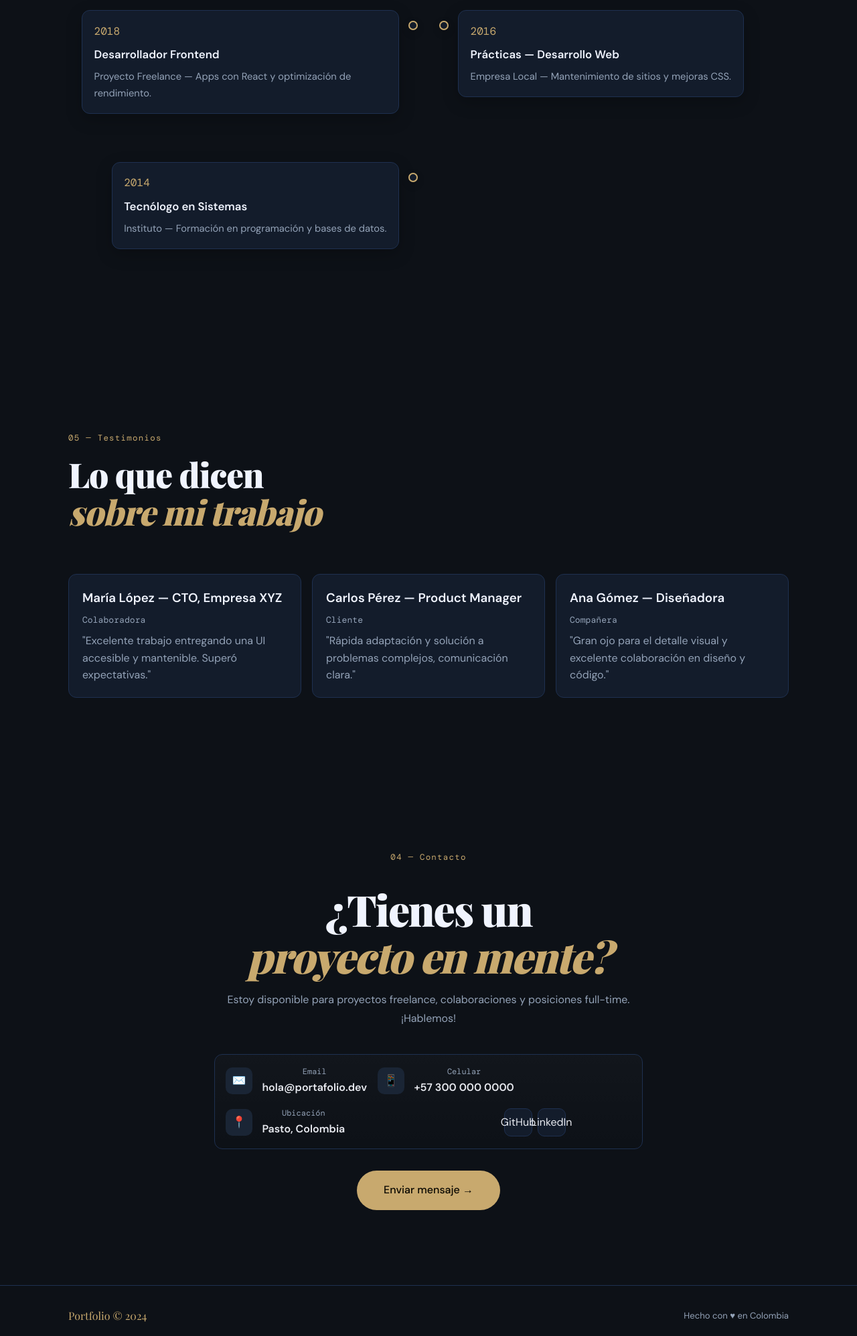
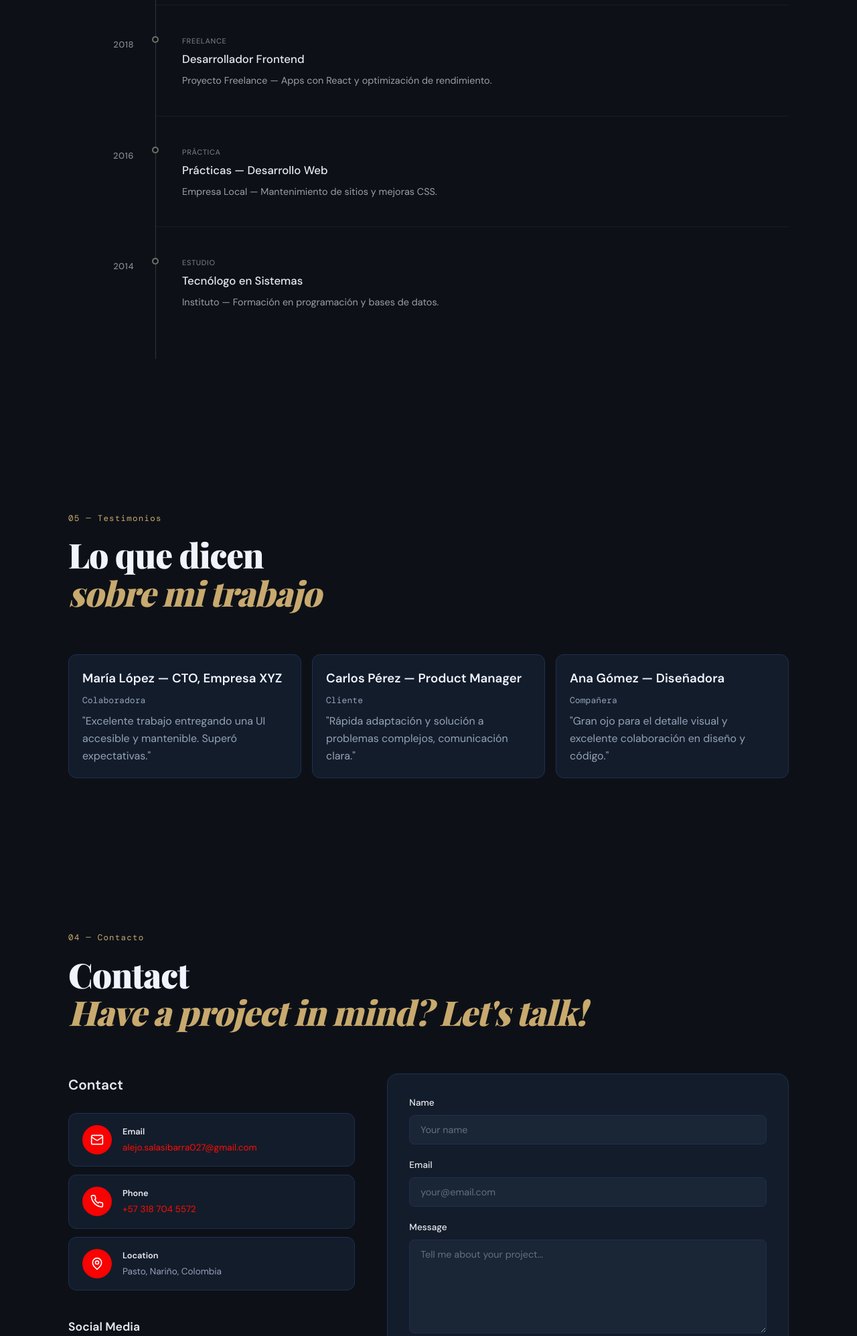
Before and after one commit to DavidSalas0273/Portafolio-Segundo-Momento, a website: page portafolio/index.html in a window 1280 px wide. Shown: the part 4819-6814 px from the top of the page at 67% size. Drawn offline with nearby package versions, Linux system fonts and the light colour scheme; a web font is replaced by a local one.

Commit message:
Cambios en Contac

```diff
--- a/portafolio/css/style.css
+++ b/portafolio/css/style.css
@@ -566,19 +566,107 @@ em { font-style: italic; font-family: var(--serif); color: var(--accent); }
 /* ═══════════════════════════════════════
   TIMELINE
 ═══════════════════════════════════════ */
-.timeline-wrap { position: relative; padding: 3rem 0 2rem; display: grid; grid-template-columns: 1fr 1fr; gap: 2.5rem 3rem; }
-.timeline-line { position: absolute; left: 50%; top: 0; bottom: 0; width: 2px; background: linear-gradient(to bottom, var(--border), transparent 20%); transform: translateX(-50%); }
-.timeline-item { position: relative; padding: 0.75rem 1.25rem; margin-top: 0.5rem; }
-.timeline-item:nth-child(odd) { grid-column: 1 / 2; justify-self: end; }
-.timeline-item:nth-child(even) { grid-column: 2 / 3; justify-self: start; }
-.timeline-card { background: var(--surface); border: 1px solid var(--border); padding: 1.1rem; border-radius: 12px; box-shadow: 0 8px 24px rgba(0,0,0,0.22); width: 100%; max-width: 520px; }
-.tl-date { display:block; font-family:var(--mono); color:var(--accent); margin-bottom:0.5rem; }
-.tl-title { font-size:1.05rem; margin-bottom:0.4rem; color:var(--light); }
-.tl-desc { color:var(--text2); font-size:0.92rem; }
-.timeline-item::after { content: ''; position: absolute; top: 28px; width: 14px; height: 14px; border-radius: 50%; background: var(--surface); border: 2px solid var(--accent); box-shadow: 0 4px 12px rgba(0,0,0,0.2); }
-.timeline-item:nth-child(odd)::after { right: -8px; }
-.timeline-item:nth-child(even)::after { left: -8px; }
+/* ══ TIMELINE ══ */
+.timeline-wrap {
+  position: relative;
+  padding: 1rem 0 2rem;
+}
 
+.timeline-line {
+  position: absolute;
+  left: 130px;
+  top: 0;
+  bottom: 0;
+  width: 1px;
+  background: rgba(255, 255, 255, 0.15); /* ajusta al color de tu diseño */
+}
+
+.timeline-item {
+  display: flex;
+  align-items: flex-start;
+  gap: 0;
+  padding: 2.5rem 0;
+  position: relative;
+}
+
+.timeline-item:first-child {
+  padding-top: 0.5rem;
+}
+
+/* Año a la izquierda de la línea */
+.tl-meta {
+  width: 130px;
+  padding-right: 2rem;
+  text-align: right;
+  flex-shrink: 0;
+  padding-top: 6px;
+}
+
+.tl-date {
+  font-size: 13px;
+  font-weight: 500;
+  letter-spacing: 0.04em;
+  opacity: 0.55;
+}
+
+/* Punto sobre la línea */
+.tl-dot {
+  position: absolute;
+  left: 130px;
+  top: 2.9rem;
+  width: 10px;
+  height: 10px;
+  border-radius: 50%;
+  background: var(--color-bg, #0f0f0f); /* mismo fondo que la sección */
+  border: 2px solid rgba(255, 255, 255, 0.4);
+  transform: translateX(-50%);
+  flex-shrink: 0;
+}
+
+.timeline-item:first-child .tl-dot {
+  border-color: #7F77DD; /* acento en el más reciente */
+}
+
+/* Tarjeta de contenido */
+.timeline-card {
+  padding-left: 2.5rem;
+  flex: 1;
+}
+
+.tl-tag {
+  display: inline-block;
+  font-size: 11px;
+  font-weight: 500;
+  letter-spacing: 0.06em;
+  text-transform: uppercase;
+  opacity: 0.45;
+  margin-bottom: 8px;
+}
+
+.tl-title {
+  font-size: 1.05rem;
+  font-weight: 500;
+  margin: 0 0 8px;
+  line-height: 1.3;
+}
+
+.tl-desc {
+  font-size: 0.9rem;
+  line-height: 1.7;
+  opacity: 0.65;
+  margin: 0;
+}
+
+/* Separador sutil entre items */
+.timeline-item + .timeline-item::before {
+  content: '';
+  position: absolute;
+  top: 0;
+  left: 130px;
+  right: 0;
+  height: 1px;
+  background: rgba(255, 255, 255, 0.05);
+}
 /* ═══════════════════════════════════════
   TESTIMONIOS
 ═══════════════════════════════════════ */
@@ -593,15 +681,180 @@ em { font-style: italic; font-family: var(--serif); color: var(--accent); }
 /* ═══════════════════════════════════════
   CONTACT WINDOW (parte inferior)
 ═══════════════════════════════════════ */
-.contact-window { display:flex; flex-wrap:wrap; gap:1rem; align-items:center; margin:1.5rem 0 2rem; background: linear-gradient(180deg, rgba(255,255,255,0.02), transparent); padding:1rem; border-radius:12px; border:1px solid var(--border); }
-.contact-item { display:flex; gap:0.9rem; align-items:center; min-width: 190px; }
-.ci-icon { width:40px; height:40px; border-radius:10px; background:var(--surface2); display:flex; align-items:center; justify-content:center; font-size:1.05rem; }
-.ci-label { font-family:var(--mono); font-size:0.75rem; color:var(--text2); }
-.ci-value { display:block; font-weight:600; color:var(--text); }
-.contact-links { margin-left:auto; display:flex; gap:0.5rem; align-items:center; }
-.ci-social { display:inline-flex; align-items:center; justify-content:center; width:42px; height:42px; background:var(--surface); border:1px solid var(--border); border-radius:10px; color:var(--text); text-decoration:none; }
-.ci-social svg { display:block; }
+/* ══ CONTACT LAYOUT ══ */
+.contact-layout {
+  display: grid;
+  grid-template-columns: 1fr 1.4fr;
+  gap: 3rem;
+  align-items: start;
+  margin-top: 3rem;
+}
 
+@media (max-width: 768px) {
+  .contact-layout {
+    grid-template-columns: 1fr;
+    gap: 2rem;
+  }
+}
+
+/* — Columna izquierda — */
+.contact-left-title {
+  font-size: 1.3rem;
+  font-weight: 700;
+  margin: 0 0 1.5rem;
+  color: var(--text);
+}
+
+.contact-info-list {
+  display: flex;
+  flex-direction: column;
+  gap: 0.75rem;
+  margin-bottom: 2.5rem;
+}
+
+.contact-info-item {
+  display: flex;
+  align-items: center;
+  gap: 1rem;
+  background: var(--surface);
+  border: 1px solid var(--border);
+  border-radius: 12px;
+  padding: 1rem 1.25rem;
+}
+
+.ci-icon-wrap {
+  width: 44px;
+  height: 44px;
+  border-radius: 50%;
+  background: #f80202;
+  display: flex;
+  align-items: center;
+  justify-content: center;
+  flex-shrink: 0;
+  color: #fff;
+}
+
+.ci-label {
+  font-size: 0.8rem;
+  font-weight: 600;
+  color: var(--text);
+  margin-bottom: 3px;
+}
+
+.ci-value {
+  font-size: 0.85rem;
+  color: #ff0d00;
+  text-decoration: none;
+  display: block;
+  word-break: break-all;
+}
+
+.ci-value:not(a) {
+  color: var(--text2);
+}
+
+/* — Social — */
+.contact-social-title {
+  font-size: 1.1rem;
+  font-weight: 700;
+  margin: 0 0 1rem;
+  color: var(--text);
+}
+
+.contact-social-links {
+  display: flex;
+  gap: 0.75rem;
+}
+
+.ci-social {
+  width: 44px;
+  height: 44px;
+  border-radius: 50%;
+  background: #ff0101;
+  display: inline-flex;
+  align-items: center;
+  justify-content: center;
+  color: #fff;
+  text-decoration: none;
+  transition: background 0.2s;
+}
+
+.ci-social:hover {
+  background: #1d4ed8;
+}
+
+/* — Formulario — */
+.contact-form-card {
+  background: var(--surface);
+  border: 1px solid var(--border);
+  border-radius: 16px;
+  padding: 2rem;
+  display: flex;
+  flex-direction: column;
+  gap: 1.25rem;
+}
+
+.cf-field {
+  display: flex;
+  flex-direction: column;
+  gap: 0.4rem;
+}
+
+.cf-label {
+  font-size: 0.85rem;
+  font-weight: 500;
+  color: var(--text);
+}
+
+.cf-input {
+  background: var(--surface2, rgba(255,255,255,0.05));
+  border: 1px solid var(--border);
+  border-radius: 8px;
+  padding: 0.75rem 1rem;
+  color: var(--text);
+  font-size: 0.9rem;
+  width: 100%;
+  box-sizing: border-box;
+  outline: none;
+  transition: border-color 0.2s;
+  font-family: inherit;
+}
+
+.cf-input::placeholder {
+  color: var(--text2);
+  opacity: 0.6;
+}
+
+.cf-input:focus {
+  border-color: #3b82f6;
+}
+
+.cf-textarea {
+  resize: vertical;
+  min-height: 140px;
+}
+
+.cf-submit {
+  display: flex;
+  align-items: center;
+  justify-content: center;
+  gap: 0.6rem;
+  width: 100%;
+  padding: 0.9rem;
+  background: #ff0303;
+  color: #fff;
+  border: none;
+  border-radius: 8px;
+  font-size: 0.95rem;
+  font-weight: 600;
+  cursor: pointer;
+  transition: background 0.2s;
+  font-family: inherit;
+}
+
+.cf-submit:hover {
+  background:   #ff0000;
+}
 /* ═══════════════════════════════════════
    RESPONSIVE
 ═══════════════════════════════════════ */
@@ -623,6 +876,17 @@ em { font-style: italic; font-family: var(--serif); color: var(--accent); }
   .timeline-item { justify-self: stretch; padding-left: 2rem; }
   .timeline-item::after { left: 10px; right: auto; }
 
+  /* Testimonials: stack into single column on small/medium screens */
+  .testimonials-grid { grid-template-columns: 1fr; }
+  .testimonial-card.expanded { transform: none; z-index: 20; box-shadow: 0 14px 40px rgba(0,0,0,0.36); }
+  .testimonial-card { width: 100%; }
+
+  /* Contact window: stack items vertically and make social links flow */
+  .contact-window { flex-direction: column; align-items: stretch; padding: 0.85rem; }
+  .contact-item { width: 100%; min-width: auto; }
+  .contact-links { margin-left: 0; justify-content: flex-start; }
+  .ci-social { width:40px; height:40px; }
+
   .proyectos-grid  { grid-template-columns:1fr; }
   .proyecto-featured { grid-template-columns:1fr; }
   .proyecto-featured .proyecto-img { min-height:200px; }
@@ -639,4 +903,12 @@ em { font-style: italic; font-family: var(--serif); color: var(--accent); }
   .contacto-links { flex-direction:column; align-items:center; }
   .footer-inner   { justify-content:center; text-align:center; }
   .floating-controls { bottom:1.2rem; right:1.2rem; }
+
+  /* Small phones tweaks */
+  .timeline-wrap { padding: 2rem 0 1rem; }
+  .timeline-item { padding-left: 1.6rem; margin-top: 1rem; }
+  .tl-title { font-size: 1rem; }
+  .testimonials-grid { gap: 0.9rem; }
+  .testimonial-card { padding: 1rem; }
+  .contact-window { gap: 0.6rem; }
 }
--- a/portafolio/index.html
+++ b/portafolio/index.html
@@ -35,8 +35,8 @@
       <button class="fab-btn fab-cv" id="cvToggle" aria-label="CV">📄</button>
       <div class="cv-ring" id="cvRing">
         <a href="#" class="cv-option cv-opt-1" title="Descargar PDF">PDF</a>
-        <a href="#" class="cv-option cv-opt-2" title="Descargar Word">DOC</a>
-        <a href="#" class="cv-option cv-opt-3" title="Vista previa">👁</a>
+
+
       </div>
     </div>
 
@@ -326,48 +326,60 @@
       <div class="timeline-line" aria-hidden="true"></div>
 
       <article class="timeline-item">
+        <div class="tl-meta"><time class="tl-date">2024</time></div>
+        <div class="tl-dot" aria-hidden="true"></div>
         <div class="timeline-card">
-            <time class="tl-date">2024</time>
+          <span class="tl-tag">Trabajo</span>
           <h3 class="tl-title">Senior Frontend Developer</h3>
           <p class="tl-desc">Empresa XYZ — Lideré la arquitectura de componentes y accesibilidad.</p>
         </div>
       </article>
 
       <article class="timeline-item">
+        <div class="tl-meta"><time class="tl-date">2022</time></div>
+        <div class="tl-dot" aria-hidden="true"></div>
         <div class="timeline-card">
-            <time class="tl-date">2022</time>
+          <span class="tl-tag">Trabajo</span>
           <h3 class="tl-title">Full Stack Engineer</h3>
           <p class="tl-desc">Startup ABC — Desarrollo de APIs y dashboards en tiempo real.</p>
         </div>
       </article>
 
       <article class="timeline-item">
+        <div class="tl-meta"><time class="tl-date">2020</time></div>
+        <div class="tl-dot" aria-hidden="true"></div>
         <div class="timeline-card">
-            <time class="tl-date">2020</time>
+          <span class="tl-tag">Trabajo</span>
           <h3 class="tl-title">Especialista en UI/UX</h3>
           <p class="tl-desc">Agencia Creativa — Diseño de interfaces y prototipado en Figma.</p>
         </div>
       </article>
 
       <article class="timeline-item">
+        <div class="tl-meta"><time class="tl-date">2018</time></div>
+        <div class="tl-dot" aria-hidden="true"></div>
         <div class="timeline-card">
-            <time class="tl-date">2018</time>
+          <span class="tl-tag">Freelance</span>
           <h3 class="tl-title">Desarrollador Frontend</h3>
           <p class="tl-desc">Proyecto Freelance — Apps con React y optimización de rendimiento.</p>
         </div>
       </article>
 
       <article class="timeline-item">
+        <div class="tl-meta"><time class="tl-date">2016</time></div>
+        <div class="tl-dot" aria-hidden="true"></div>
         <div class="timeline-card">
-            <time class="tl-date">2016</time>
+          <span class="tl-tag">Práctica</span>
           <h3 class="tl-title">Prácticas — Desarrollo Web</h3>
           <p class="tl-desc">Empresa Local — Mantenimiento de sitios y mejoras CSS.</p>
         </div>
       </article>
 
       <article class="timeline-item">
+        <div class="tl-meta"><time class="tl-date">2014</time></div>
+        <div class="tl-dot" aria-hidden="true"></div>
         <div class="timeline-card">
-            <time class="tl-date">2014</time>
+          <span class="tl-tag">Estudio</span>
           <h3 class="tl-title">Tecnólogo en Sistemas</h3>
           <p class="tl-desc">Instituto — Formación en programación y bases de datos.</p>
         </div>
@@ -376,7 +388,6 @@
     </div>
   </div>
 </section>
-
   <!-- ══ TESTIMONIOS ══ -->
   <section class="section testimonios" id="testimonios">
     <div class="container">
@@ -410,56 +421,87 @@
   <!-- ══ CONTACTO ══ -->
   <section class="section contacto" id="contacto">
   <div class="container">
-      <div class="contacto-inner fade-up">
+    <div class="section-header fade-up">
       <span class="section-tag" data-i18n="ct.tag">04 — Contacto</span>
-        <h2 class="contacto-title"><span data-i18n="ct.t1">¿Tienes un</span><br><em data-i18n="ct.t2">proyecto en mente?</em></h2>
-        <p class="contacto-desc" data-i18n="ct.desc">Estoy disponible para proyectos freelance, colaboraciones y posiciones full-time. ¡Hablemos!</p>
+      <h2 class="section-title">Contact<br><em data-i18n="ct.t2">Have a project in mind? Let's talk!</em></h2>
+    </div>
 
-        <div class="contact-window">
-          <div class="contact-item">
-            <div class="ci-icon">✉️</div>
+    <div class="contact-layout fade-up">
+
+      <!-- Columna izquierda -->
+        <div class="contact-left">
+          <h3 class="contact-left-title" data-i18n="ct.t1">Contact</h3>
+
+          <div class="contact-info-list">
+            <div class="contact-info-item">
+              <div class="ci-icon-wrap">
+                <svg width="20" height="20" viewBox="0 0 24 24" fill="none" stroke="currentColor" stroke-width="2" stroke-linecap="round" stroke-linejoin="round"><rect x="2" y="4" width="20" height="16" rx="2"/><path d="m22 7-8.97 5.7a1.94 1.94 0 0 1-2.06 0L2 7"/></svg>
+              </div>
               <div>
                 <div class="ci-label">Email</div>
-              <a href="mailto:hola@portafolio.dev" class="ci-value">hola@portafolio.dev</a>
+                <a href="mailto:alejo.salasibarra027@gmail.com" class="ci-value">alejo.salasibarra027@gmail.com</a>
               </div>
             </div>
 
-          <div class="contact-item">
-            <div class="ci-icon">📱</div>
+            <div class="contact-info-item">
+              <div class="ci-icon-wrap">
+                <svg width="20" height="20" viewBox="0 0 24 24" fill="none" stroke="currentColor" stroke-width="2" stroke-linecap="round" stroke-linejoin="round"><path d="M22 16.92v3a2 2 0 0 1-2.18 2 19.79 19.79 0 0 1-8.63-3.07A19.5 19.5 0 0 1 4.69 12a19.79 19.79 0 0 1-3.07-8.67A2 2 0 0 1 3.6 1.27h3a2 2 0 0 1 2 1.72c.127.96.361 1.903.7 2.81a2 2 0 0 1-.45 2.11L7.91 8.91a16 16 0 0 0 6 6l.91-.91a2 2 0 0 1 2.11-.45c.907.339 1.85.573 2.81.7A2 2 0 0 1 22 16.92z"/></svg>
+              </div>
               <div>
-              <div class="ci-label">Celular</div>
-              <a href="tel:+573000000000" class="ci-value">+57 300 000 0000</a>
+                <div class="ci-label">Phone</div>
+                <a href="tel:+573187045572" class="ci-value">+57 318 704 5572</a>
               </div>
             </div>
 
-          <div class="contact-item">
-            <div class="ci-icon">📍</div>
+            <div class="contact-info-item">
+              <div class="ci-icon-wrap">
+                <svg width="20" height="20" viewBox="0 0 24 24" fill="none" stroke="currentColor" stroke-width="2" stroke-linecap="round" stroke-linejoin="round"><path d="M20 10c0 6-8 12-8 12s-8-6-8-12a8 8 0 0 1 16 0Z"/><circle cx="12" cy="10" r="3"/></svg>
+              </div>
               <div>
-              <div class="ci-label">Ubicación</div>
-              <div class="ci-value">Pasto, Colombia</div>
+                <div class="ci-label">Location</div>
+                <div class="ci-value">Pasto, Nariño, Colombia</div>
+              </div>
             </div>
           </div>
 
-          <div class="contact-item contact-links">
+          <div class="contact-social-block">
+            <h4 class="contact-social-title">Social Media</h4>
+            <div class="contact-social-links">
               <a href="https://github.com/" class="ci-social" aria-label="GitHub" target="_blank" rel="noopener">
-              <!-- GitHub logo -->
-              <svg width="20" height="20" viewBox="0 0 24 24" fill="currentColor" aria-hidden="true"><path d="M12 .5C5.73.5.5 5.73.5 12c0 5.08 3.29 9.38 7.86 10.89.58.11.79-.25.79-.56 0-.28-.01-1.02-.02-2-3.2.7-3.88-1.54-3.88-1.54-.53-1.34-1.3-1.7-1.3-1.7-1.06-.72.08-.71.08-.71 1.17.08 1.79 1.2 1.79 1.2 1.04 1.78 2.73 1.27 3.4.97.11-.76.41-1.27.74-1.56-2.55-.29-5.23-1.27-5.23-5.64 0-1.25.45-2.27 1.2-3.07-.12-.29-.52-1.46.11-3.05 0 0 .98-.31 3.21 1.17a11.1 11.1 0 0 1 2.92-.39c.99 0 1.99.13 2.92.39 2.23-1.48 3.2-1.17 3.2-1.17.63 1.59.24 2.76.12 3.05.75.8 1.2 1.82 1.2 3.07 0 4.38-2.69 5.34-5.25 5.62.42.36.8 1.08.8 2.18 0 1.57-.01 2.84-.01 3.23 0 .31.21.68.8.56A10.52 10.52 0 0 0 23.5 12C23.5 5.73 18.27.5 12 .5z"></path></svg>
-              <span class="sr-only">GitHub</span>
+                <svg width="20" height="20" viewBox="0 0 24 24" fill="currentColor"><path d="M12 .5C5.73.5.5 5.73.5 12c0 5.08 3.29 9.38 7.86 10.89.58.11.79-.25.79-.56 0-.28-.01-1.02-.02-2-3.2.7-3.88-1.54-3.88-1.54-.53-1.34-1.3-1.7-1.3-1.7-1.06-.72.08-.71.08-.71 1.17.08 1.79 1.2 1.79 1.2 1.04 1.78 2.73 1.27 3.4.97.11-.76.41-1.27.74-1.56-2.55-.29-5.23-1.27-5.23-5.64 0-1.25.45-2.27 1.2-3.07-.12-.29-.52-1.46.11-3.05 0 0 .98-.31 3.21 1.17a11.1 11.1 0 0 1 2.92-.39c.99 0 1.99.13 2.92.39 2.23-1.48 3.2-1.17 3.2-1.17.63 1.59.24 2.76.12 3.05.75.8 1.2 1.82 1.2 3.07 0 4.38-2.69 5.34-5.25 5.62.42.36.8 1.08.8 2.18 0 1.57-.01 2.84-.01 3.23 0 .31.21.68.8.56A10.52 10.52 0 0 0 23.5 12C23.5 5.73 18.27.5 12 .5z"/></svg>
               </a>
-
               <a href="https://www.linkedin.com/" class="ci-social" aria-label="LinkedIn" target="_blank" rel="noopener">
-              <!-- LinkedIn logo -->
-              <svg width="20" height="20" viewBox="0 0 24 24" fill="currentColor" aria-hidden="true"><path d="M4.98 3.5C4.98 4.88 3.88 6 2.5 6S0 4.88 0 3.5 1.12 1 2.5 1 4.98 2.12 4.98 3.5zM.24 8h4.52V24H.24zM8.24 8h4.34v2.19h.06c.6-1.14 2.07-2.35 4.26-2.35 4.56 0 5.41 3 5.41 6.9V24h-4.52v-7.02c0-1.67-.03-3.82-2.33-3.82-2.33 0-2.68 1.82-2.68 3.7V24H8.24z"></path></svg>
-              <span class="sr-only">LinkedIn</span>
+                <svg width="20" height="20" viewBox="0 0 24 24" fill="currentColor"><path d="M4.98 3.5C4.98 4.88 3.88 6 2.5 6S0 4.88 0 3.5 1.12 1 2.5 1 4.98 2.12 4.98 3.5zM.24 8h4.52V24H.24zM8.24 8h4.34v2.19h.06c.6-1.14 2.07-2.35 4.26-2.35 4.56 0 5.41 3 5.41 6.9V24h-4.52v-7.02c0-1.67-.03-3.82-2.33-3.82-2.33 0-2.68 1.82-2.68 3.7V24H8.24z"/></svg>
               </a>
             </div>
           </div>
+        </div>
 
-        <a href="mailto:hola@portafolio.dev" class="btn btn-primary btn-lg" data-i18n="ct.btn">Enviar mensaje →</a>
+        <!-- Columna derecha: formulario -->
+        <div class="contact-form-wrap">
+          <div class="contact-form-card">
+            <div class="cf-field">
+              <label class="cf-label" for="cf-name">Name</label>
+              <input class="cf-input" id="cf-name" type="text" placeholder="Your name" autocomplete="name">
+            </div>
+            <div class="cf-field">
+              <label class="cf-label" for="cf-email">Email</label>
+              <input class="cf-input" id="cf-email" type="email" placeholder="your@email.com" autocomplete="email">
+            </div>
+            <div class="cf-field">
+              <label class="cf-label" for="cf-msg">Message</label>
+              <textarea class="cf-input cf-textarea" id="cf-msg" placeholder="Tell me about your project..." rows="6"></textarea>
+            </div>
+            <button class="cf-submit" type="button">
+              <svg width="16" height="16" viewBox="0 0 24 24" fill="none" stroke="currentColor" stroke-width="2" stroke-linecap="round" stroke-linejoin="round"><path d="m22 2-7 20-4-9-9-4Z"/><path d="M22 2 11 13"/></svg>
+              Send Message
+            </button>
+          </div>
+        </div>
+
     </div>
   </div>
 </section>
-
   <footer class="footer">
     <div class="container">
       <div class="footer-inner">
```
Lines whose indentation alone changed are shown as unchanged.
